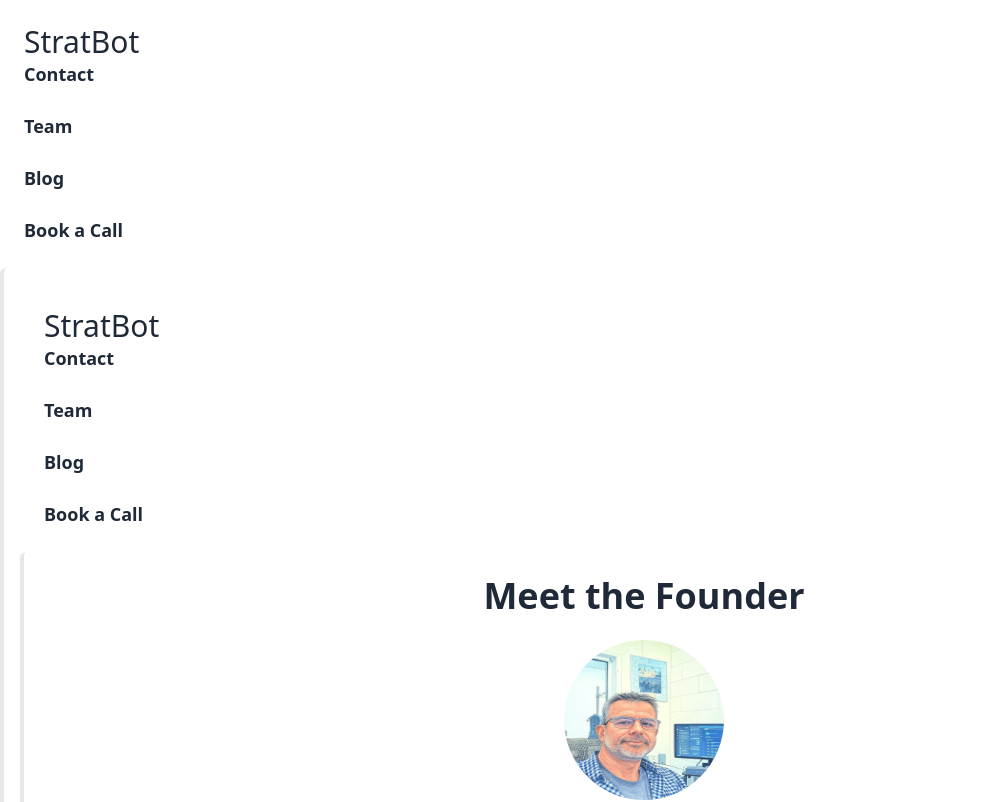
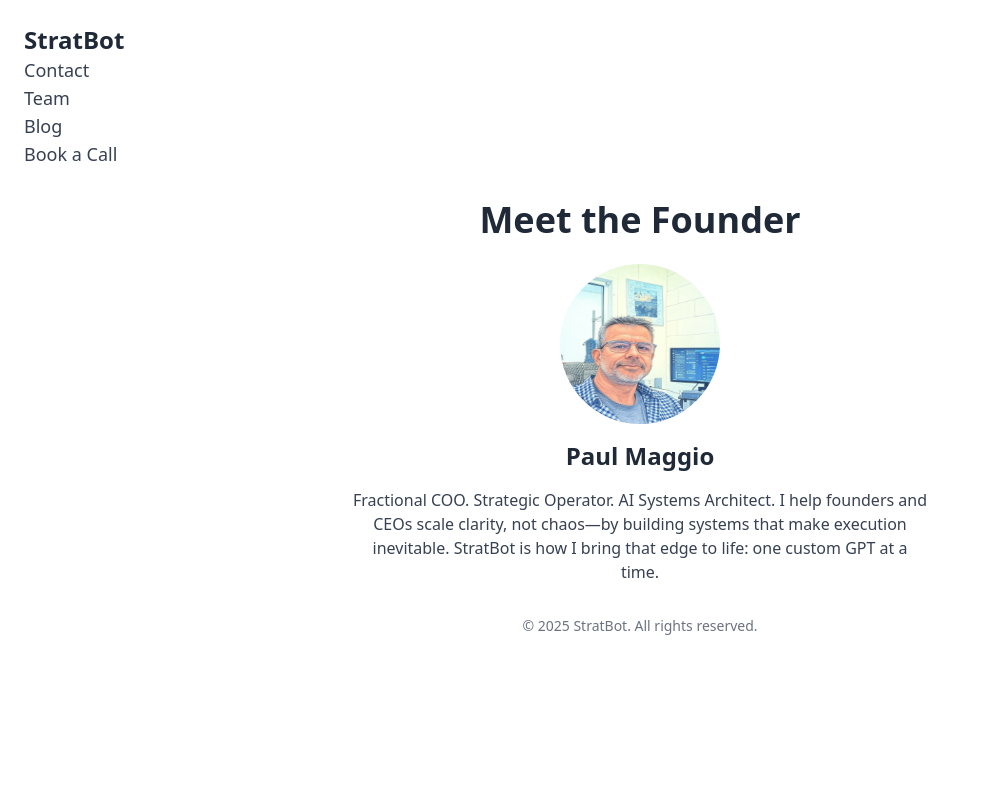
Before and after one commit to TalonAI/stratbot-site, a Next.js app: page /team in a window 1280 px wide. Shown: the top 802 px of the page, without its empty margins (0-989 px from the left). Built offline with nearby package versions, Linux system fonts and the light colour scheme.

Commit message:
Update team page and sidebar nav layout

```diff
--- a/components/Layout.js
+++ b/components/Layout.js
@@ -1,45 +1,43 @@
-// components/Layout.js
-
-import Link from "next/link"
+import Link from "next/link";
 
 export default function Layout({ children }) {
   return (
-    <div className="min-h-screen flex bg-[#fdfaf3] text-gray-800">
+    <div className="min-h-screen flex bg-white text-gray-800">
       {/* Sidebar */}
-      <aside className="w-52 border-r-4 border-yellow-500 p-6 bg-white shadow-lg flex flex-col justify-start">
-        <div className="mb-10">
-          <Link href="/" className="text-3xl font-extrabold text-gray-900 hover:text-yellow-600 block">
+      <aside className="w-52 border-r border-gray-200 p-6 flex flex-col justify-start fixed h-full">
+        <div className="mb-8">
+          <Link href="/" className="text-2xl font-bold text-gray-900 hover:text-blue-600 block">
             StratBot
           </Link>
         </div>
-        <nav className="flex flex-col space-y-6 text-lg font-semibold">
-          <Link href="/contact" className="hover:text-yellow-600 block">
+        <nav className="flex flex-col space-y-5 text-lg">
+          <Link href="/contact" className="text-gray-700 hover:text-blue-600 block">
             Contact
           </Link>
-          <Link href="/team" className="hover:text-yellow-600 block">
+          <Link href="/team" className="text-gray-700 hover:text-blue-600 block">
             Team
           </Link>
-          <Link href="/blog" className="hover:text-yellow-600 block">
+          <Link href="/blog" className="text-gray-700 hover:text-blue-600 block">
             Blog
           </Link>
           <a
             href="https://calendly.com/paulmaggio56"
             target="_blank"
             rel="noopener noreferrer"
-            className="hover:text-yellow-600 block"
+            className="text-gray-700 hover:text-blue-600 block"
           >
             Book a Call
           </a>
         </nav>
       </aside>
 
-      {/* Main content - Reduced padding */}
-      <div className="flex-1 p-4 max-w-6xl mx-auto bg-white border-l-4 border-yellow-400 shadow-2xl rounded-md">
-        <main>{children}</main>
-        <footer className="text-sm text-gray-500 border-t pt-4 mt-8 text-center">
+      {/* Main content */}
+      <div className="flex-1 ml-52">
+        <main className="p-8 max-w-4xl mx-auto">{children}</main>
+        <footer className="text-sm text-gray-500 p-8 text-center">
           &copy; {new Date().getFullYear()} StratBot. All rights reserved.
         </footer>
       </div>
     </div>
-  )
+  );
 }
--- a/pages/team.js
+++ b/pages/team.js
@@ -2,7 +2,6 @@
 
 export default function Team() {
   return (
-    <Layout>
     <div className="text-center pt-2 pb-8">
       <h1 className="text-4xl font-bold mb-6">Meet the Founder</h1>
       <img src="/images/paul-ai.jpg" alt="Paul Maggio" className="mx-auto rounded-full w-40 h-40 mb-4" />
@@ -13,6 +12,5 @@
         a time.
       </p>
     </div>
-    </Layout>
-  )
+  );
 }
```
Lines whose indentation alone changed are shown as unchanged.
